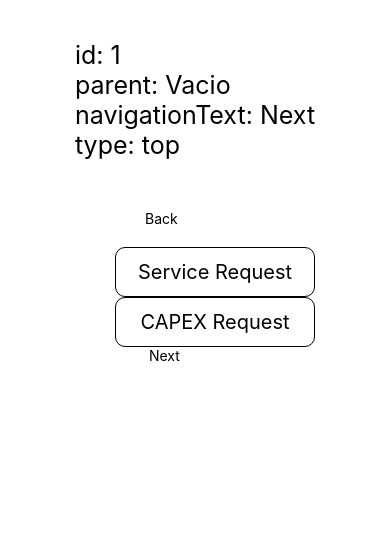
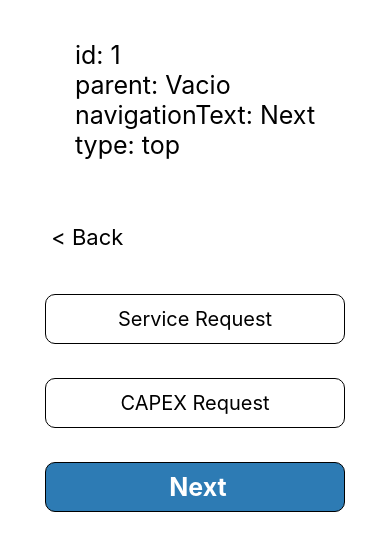
Before and after one commit to AllanTorresBass/newRequestFilterObject, a React Native app: screen / in a window 390 px wide. Shown: the top 550 px of the page. Built offline with nearby package versions, Linux system fonts and the light colour scheme.

Commit message:
Scrollview step #2

```diff
--- a/App.js
+++ b/App.js
@@ -1,6 +1,13 @@
 import { StatusBar } from "expo-status-bar";
 import { useState } from "react";
-import { StyleSheet, Text, View, Button, TouchableOpacity } from "react-native";
+import {
+  StyleSheet,
+  Text,
+  View,
+  Button,
+  TouchableOpacity,
+  ScrollView,
+} from "react-native";
 import { obj } from "./arbol.js";
 import { returnKeys } from "./utilities";
 
@@ -10,7 +17,11 @@ export default function App() {
   const [controlWOTL, setControlWOTL] = useState(0);
   const [nextObj, setNextObj] = useState();
   const [selectObj, setSelectObj] = useState();
-
+  const [locationButton, setLocationButton] = useState();
+  const [textNav, setTextNav] = useState();
+  const [recordNavLocation, setRecordNavLocation] = useState();
+  const [recordNav, setRecordNav] = useState([]);
+  const [recordObj, setRecordObj] = useState([]);
   let current;
   let next;
   let data;
@@ -27,6 +38,7 @@ export default function App() {
     data = returnKeys(nextObj).data;
     newObj = returnKeys(nextObj).newObj;
   }
+
   return (
     <View style={styles.container}>
       <View>
@@ -39,45 +51,105 @@ export default function App() {
         </Text>
         <Text style={{ fontSize: 25 }}>type: {data.type}</Text>
       </View>
-      <View style={{ top: 50 }}>
+      <Text>{"\n "}</Text>
+      <ScrollView horizontal={true} style={{ height: 30 }}>
+        {recordNav.map((e, i) => {
+          console.log(recordNav.find((e, i) => i <= recordNavLocation));
+          return (
             <TouchableOpacity
-          style={{ left: 50 }}
               onPress={() => {
-            setControlWOTL(0);
+                setRecordNavLocation(i);
+
+                recordNav.find((e, i) => i <= recordNavLocation);
               }}
             >
-          <Text>Back</Text>
+              <Text style={{ fontSize: 17 }}>
+                {" "}
+                {e} {"/"}{" "}
+              </Text>
             </TouchableOpacity>
-        {current.map((e, i) => (
+          );
+        })}
+      </ScrollView>
+      <View style={{ top: 0 }}>
         <TouchableOpacity
           style={{
-              left: 20,
+            width: 200,
+            height: 50,
+
+            alignItems: "left",
+          }}
+          onPress={() => {
+            setLocationButton(-1);
+            setControlWOTL(0);
+            setRecordNav([]);
+          }}
+        >
+          <Text style={{ fontSize: 22 }}> {"<"} Back</Text>
+        </TouchableOpacity>
+        <View>
+          {current.map((e, i) => (
+            <>
+              <TouchableOpacity
+                style={{
+                  left: 0,
                   top: 20,
-              width: 200,
+                  width: 300,
                   height: 50,
                   borderColor: "black",
                   borderWidth: 1,
                   borderRadius: 10,
                   alignItems: "center",
                   justifyContent: "center",
+                  backgroundColor: locationButton === i ? "#2D7BB4" : "white",
                 }}
                 onPress={() => {
+                  setLocationButton(i);
                   setSelectObj(newObj[i]);
+                  setTextNav(e);
                 }}
                 key={"e" + i}
               >
-            <Text style={{ fontSize: 20 }}>{e}</Text>
+                <Text
+                  style={{
+                    fontSize: 20,
+                    color: locationButton === i ? "white" : "black",
+                  }}
+                >
+                  {e}
+                </Text>
               </TouchableOpacity>
+              <Text key={"ex" + i}>{"\n "}</Text>
+            </>
           ))}
           <TouchableOpacity
-          style={{ left: 50, top: 20 }}
+            style={{
+              top: 20,
+              left: 0,
+              top: 20,
+              width: 300,
+              height: 50,
+              borderColor: "black",
+              borderWidth: 1,
+              borderRadius: 10,
+              alignItems: "center",
+              justifyContent: "center",
+              backgroundColor: "#2D7BB4",
+            }}
             onPress={() => {
               setControlWOTL(1);
               setNextObj(selectObj);
+              setLocationButton(-1);
+              setRecordNav([...recordNav, textNav]);
+              setRecordObj([...recordObj, selectObj]);
             }}
           >
-          <Text> {data.navigationText}</Text>
+            <Text style={{ color: "white", fontSize: 25, fontWeight: "bold" }}>
+              {" "}
+              {data.navigationText}
+            </Text>
           </TouchableOpacity>
+        </View>
       </View>
       <StatusBar style="auto" />
     </View>
@@ -86,7 +158,6 @@ export default function App() {
 
 const styles = StyleSheet.create({
   container: {
-    flex: 1,
     backgroundColor: "#fff",
     alignItems: "center",
     top: 40,
--- a/utilities.js
+++ b/utilities.js
@@ -27,7 +27,7 @@ export const returnKeysII = (obj) => {
   for (const [key, value] of Object.entries(obj)) {
     navigation.push(key);
     next.push(value);
-    console.log(`${value.children}`);
+    // console.log(`${value.children}`);
   }
   return { navigation };
 };
@@ -35,7 +35,7 @@ export const returnNextNode = (obj) => {
   let next = [];
   for (const [key, value] of Object.entries(obj)) {
     next.push(key);
-    console.log(`${key}`);
+    // console.log(`${key}`);
   }
   return navigation;
 };
```
Lines whose indentation alone changed are shown as unchanged.
